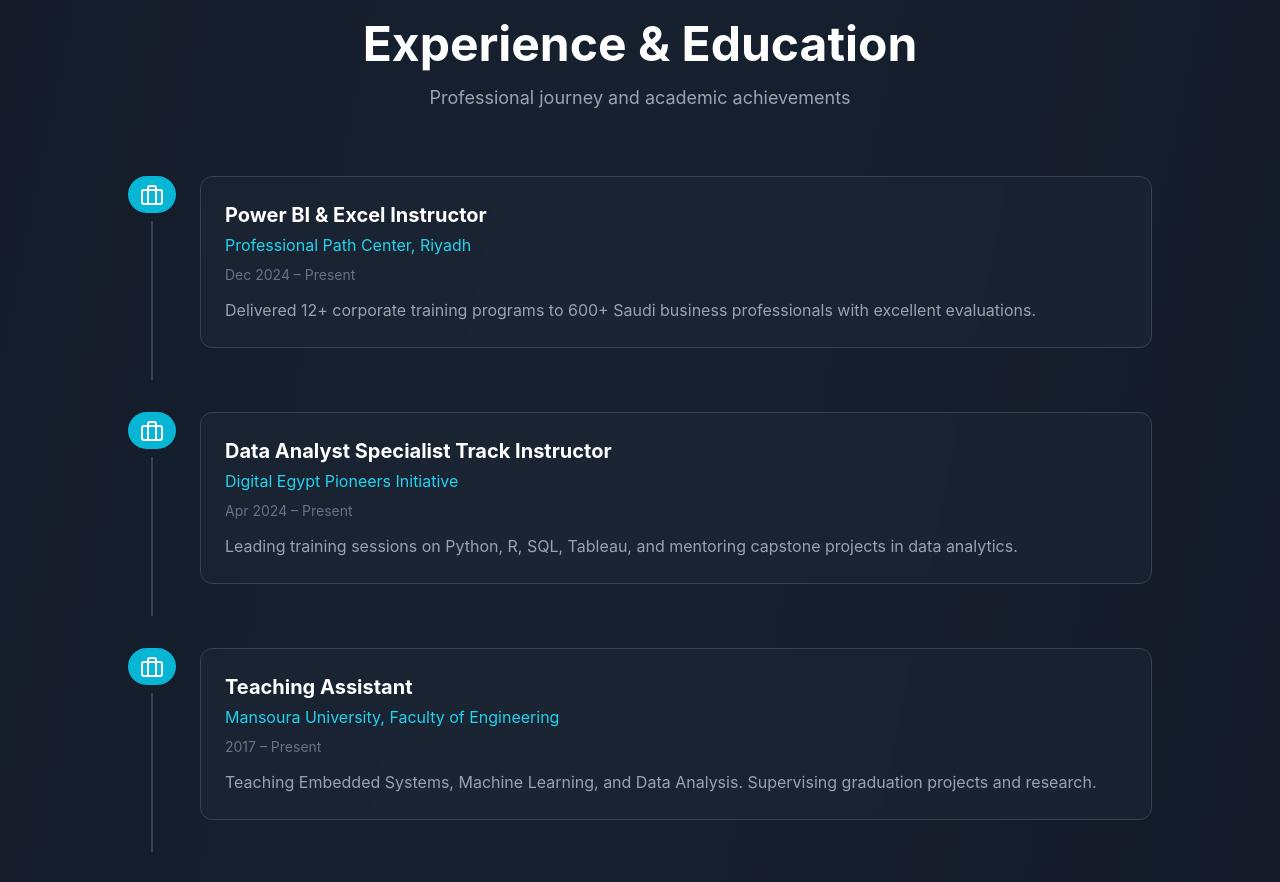
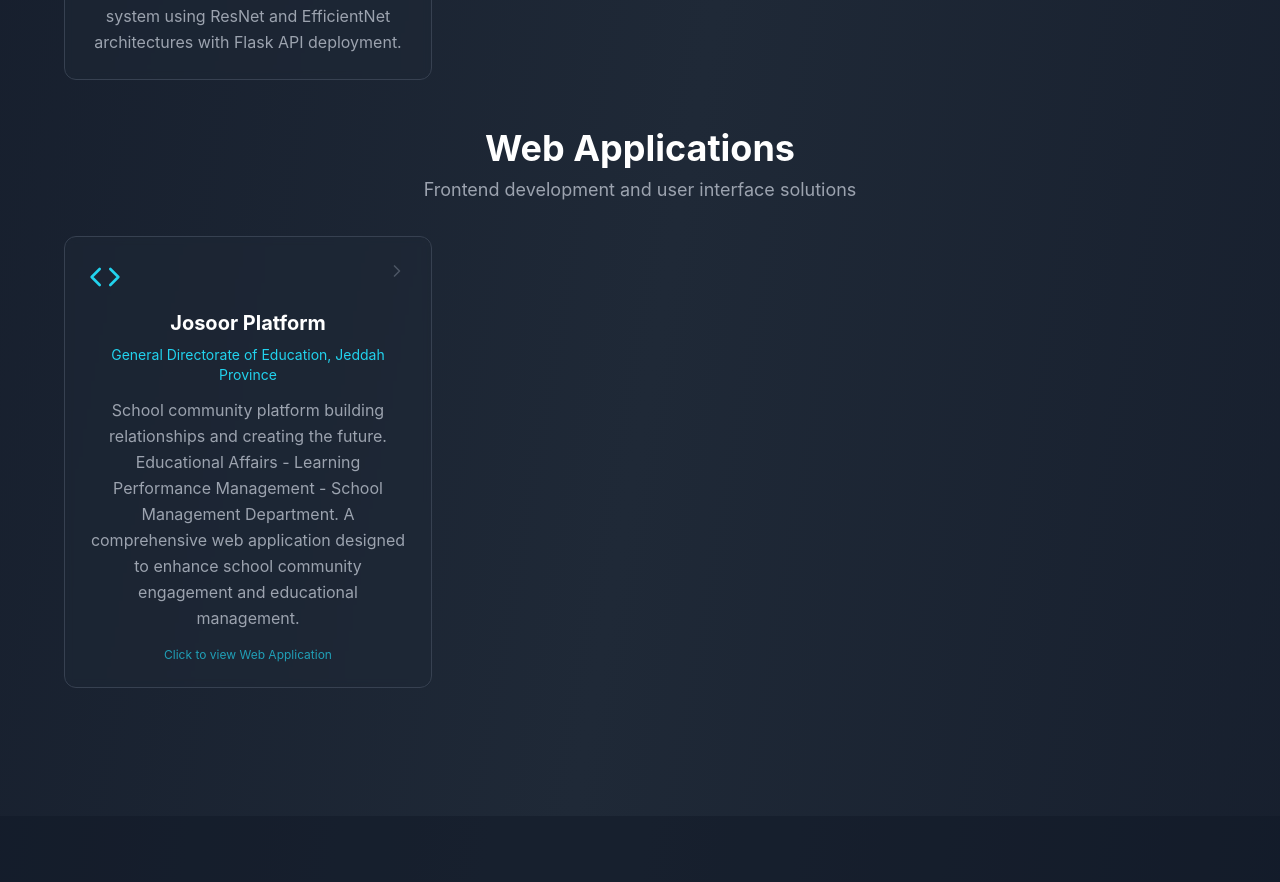
Before and after one commit to ahmedrdwn/Portfolio, a React (Vite) app: page / in a window 1280 px wide. Shown: the part 3180-4062 px from the top of the page. Built offline with nearby package versions, Linux system fonts and the light colour scheme.

Commit message:
Add Web Applications section with Josoor Platform project

```diff
--- a/src/App.tsx
+++ b/src/App.tsx
@@ -20,6 +20,10 @@
       powerbi: {
         title: "Power BI Dashboards",
         subtitle: "Interactive business intelligence and analytics solutions"
+      },
+      webapps: {
+        title: "Web Applications",
+        subtitle: "Frontend development and user interface solutions"
       },
       items: [
         {
@@ -82,6 +86,13 @@
           org: "Healthcare Research Study",
           description: "Quantitative research study analyzing how psychological empowerment influences job satisfaction among nurses. Using validated questionnaires and SPSS analysis, the study found positive correlation between empowerment (autonomy, competence, meaning, and impact) and job satisfaction, emphasizing the importance of supportive leadership, career development, and work-life balance.",
           link: "https://app.powerbi.com/view?r=eyJrIjoiNjE3NTg3NDUtZmYyYi00N2VkLTg0ODctMDE2Y2JjNjdmNDk3IiwidCI6IjJiYjZlNWJjLWMxMDktNDdmYi05NDMzLWMxYzZmNGZhMzNmZiIsImMiOjl9"
+        },
+        {
+          title: "Josoor Platform",
+          org: "General Directorate of Education, Jeddah Province",
+          description: "School community platform building relationships and creating the future. Educational Affairs - Learning Performance Management - School Management Department. A comprehensive web application designed to enhance school community engagement and educational management.",
+          link: "https://josoor-platform.vercel.app/",
+          type: "webapp"
         },
         {
           title: "Fraud Detection API",
@@ -199,6 +210,10 @@
         title: "لوحات معلومات Power BI",
         subtitle: "حلول ذكاء الأعمال والتحليلات التفاعلية"
       },
+      webapps: {
+        title: "تطبيقات الويب",
+        subtitle: "حلول تطوير الواجهات الأمامية وتصميم واجهات المستخدم"
+      },
       items: [
         {
           title: "لوحة معلومات تحليلات الموارد البشرية",
@@ -260,6 +275,13 @@
           org: "دراسة بحثية في الرعاية الصحية",
           description: "دراسة بحثية كمية تحلل كيف يؤثر التمكين النفسي على الرضا الوظيفي بين الممرضات. باستخدام استبيانات معتمدة وتحليل SPSS، وجدت الدراسة ارتباطاً إيجابياً بين التمكين (الاستقلالية، الكفاءة، المعنى، والتأثير) والرضا الوظيفي، مؤكدة أهمية القيادة الداعمة وتطوير المسار المهني والتوازن بين العمل والحياة.",
           link: "https://app.powerbi.com/view?r=eyJrIjoiNjE3NTg3NDUtZmYyYi00N2VkLTg0ODctMDE2Y2JjNjdmNDk3IiwidCI6IjJiYjZlNWJjLWMxMDktNDdmYi05NDMzLWMxYzZmNGZhMzNmZiIsImMiOjl9"
+        },
+        {
+          title: "منصة جسور",
+          org: "الإدارة العامة للتعليم بمحافظة جدة",
+          description: "منصة المجتمع المدرسي .. نبني علاقات... نصنع مستقبلاً. الشؤون التعليمية - إدارة أداء التعلم - قسم الإدارة المدرسية. تطبيق ويب شامل مصمم لتعزيز مشاركة المجتمع المدرسي وإدارة التعليم.",
+          link: "https://josoor-platform.vercel.app/",
+          type: "webapp"
         },
         {
           title: "واجهة برمجة تطبيقات للكشف عن الاحتيال",
@@ -529,6 +551,52 @@
             ))}
             </div>
           </motion.div>
+
+          {/* Web Applications Section */}
+          <motion.div initial={{ opacity: 0, y: 20 }} whileInView={{ opacity: 1, y: 0 }} viewport={{ once: true }} className="mb-12">
+            <div className="text-center mb-8">
+              <h3 className="text-3xl md:text-4xl font-bold mb-2">{t.projects.webapps.title}</h3>
+              <p className={`text-lg ${isDarkTheme ? 'text-gray-400' : 'text-gray-600'}`}>{t.projects.webapps.subtitle}</p>
+            </div>
+            <div className="grid md:grid-cols-2 lg:grid-cols-3 gap-6">
+            {t.projects.items.filter(project => project.type === 'webapp').map((project, index) => (
+              <motion.div
+                key={index}
+                initial={{ opacity: 0, y: 20 }}
+                whileInView={{ opacity: 1, y: 0 }}
+                viewport={{ once: true }}
+                transition={{ delay: index * 0.1 }}
+                whileHover={{ y: -8, scale: 1.02 }}
+                className={`${isDarkTheme ? 'bg-gray-800/50 border-gray-700' : 'bg-white/80 border-gray-200'} backdrop-blur-sm border rounded-xl p-6 hover:border-cyan-500 transition-all group ${project.link ? 'cursor-pointer' : 'cursor-default'}`}
+                onClick={project.link ? () => window.open(project.link, '_blank') : undefined}
+              >
+                <div className="flex items-start justify-between mb-4">
+                  <div className="flex items-center gap-2">
+                    <Code className="text-cyan-400 group-hover:text-cyan-300 transition-colors" size={32} />
+                    {project.confidential && (
+                      <Shield className="text-yellow-400" size={20} title="Confidential Project" />
+                    )}
+                  </div>
+                  <ChevronRight className={`group-hover:text-cyan-400 transition-colors ${isDarkTheme ? 'text-gray-600' : 'text-gray-400'}`} size={20} />
+                </div>
+                <h3 className={`text-xl font-bold mb-2 group-hover:text-cyan-400 transition-colors ${isDarkTheme ? 'text-white' : 'text-gray-900'}`}>{project.title}</h3>
+                <p className="text-cyan-400 text-sm mb-3">{project.org}</p>
+                <p className={`leading-relaxed ${isDarkTheme ? 'text-gray-400' : 'text-gray-600'}`}>{project.description}</p>
+                {project.link && (
+                  <div className="mt-4 text-xs text-cyan-400 opacity-70">
+                    Click to view Web Application
+                  </div>
+                )}
+                {project.confidential && !project.link && (
+                  <div className="mt-4 text-xs text-yellow-400 opacity-70 flex items-center gap-1">
+                    <Shield size={12} />
+                    Confidential Project - Access Restricted
+                  </div>
+                )}
+              </motion.div>
+            ))}
+            </div>
+          </motion.div>
         </div>
       </section>
 
```
